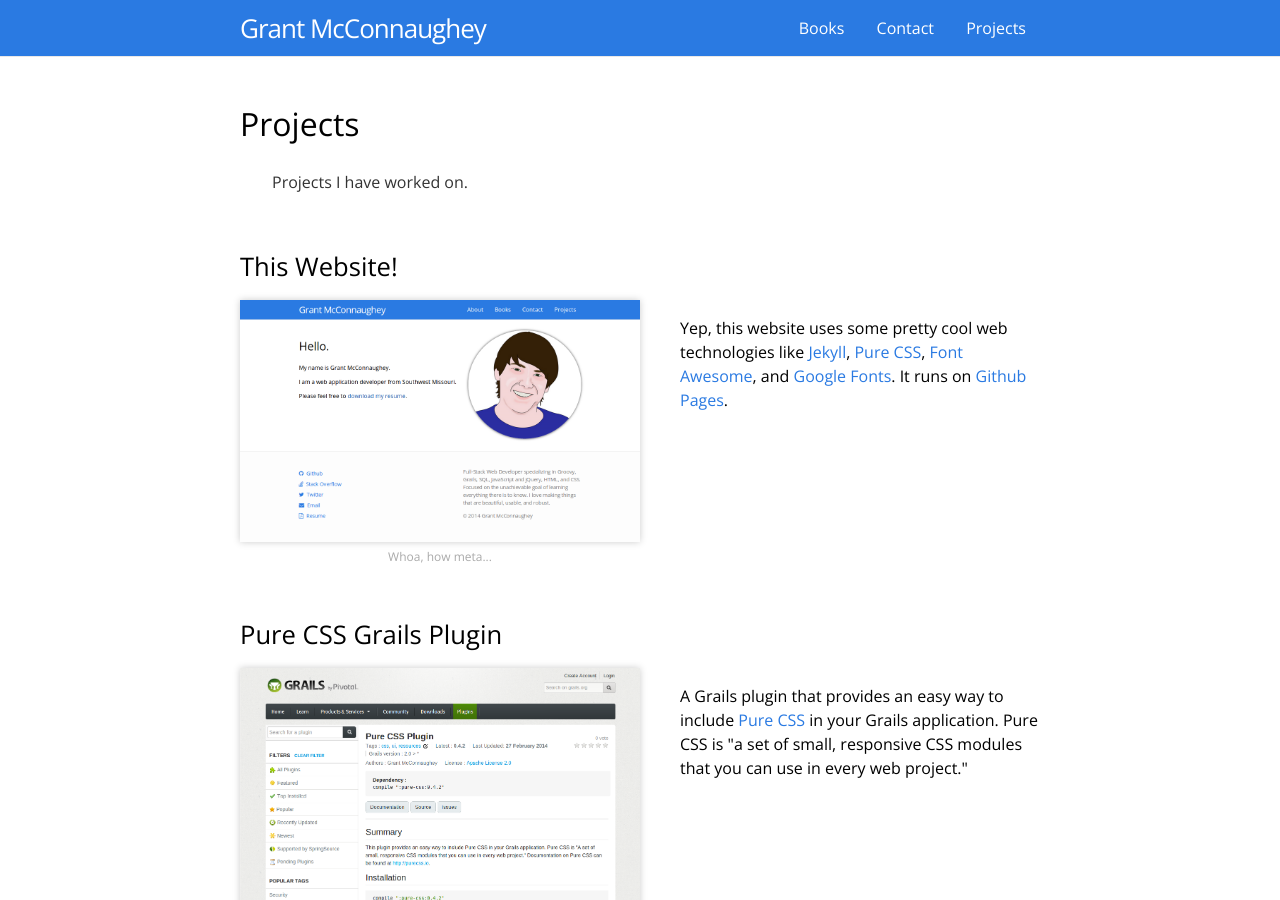
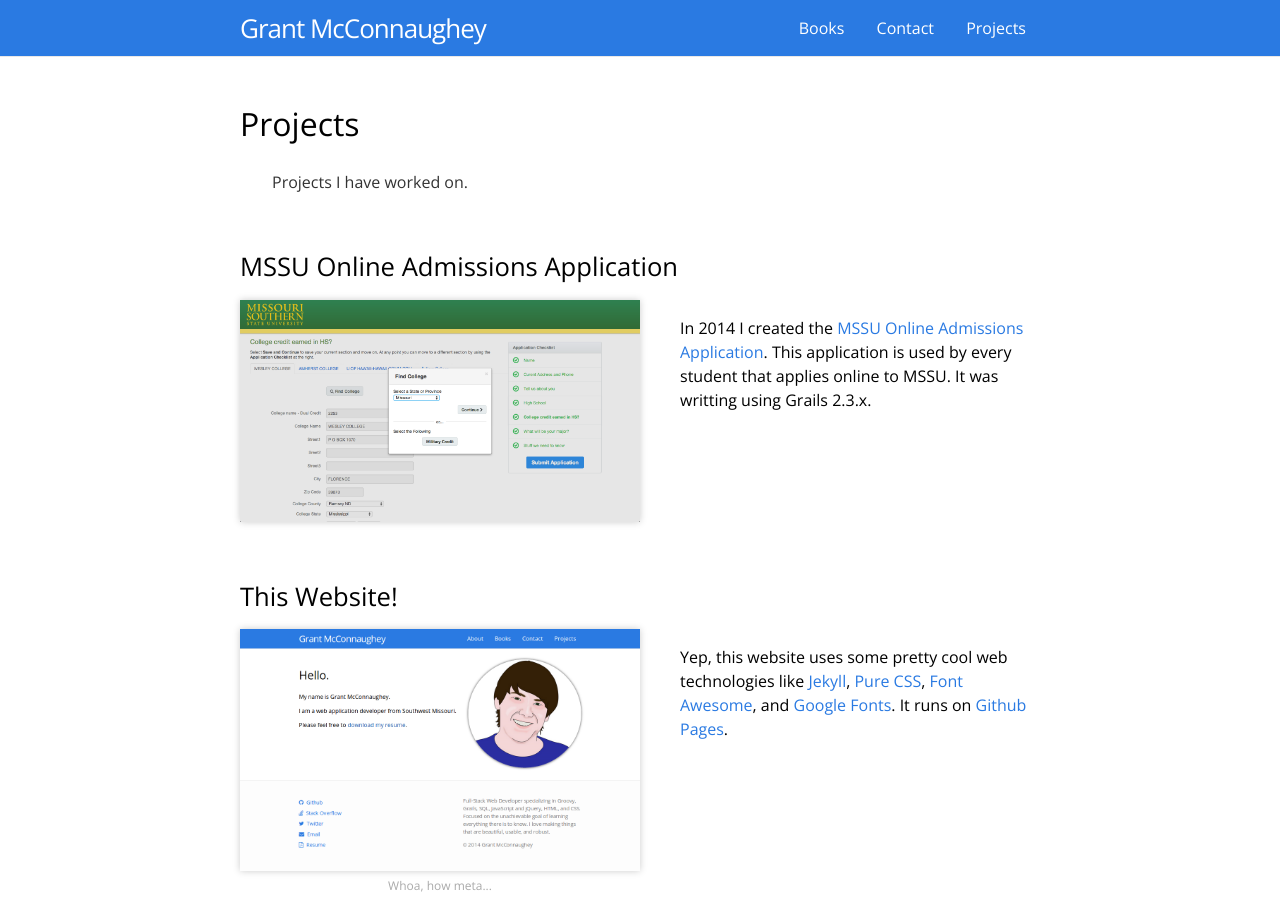
Before and after one commit to grantmcconnaughey/grantmcconnaughey.github.io, a Jekyll site: the page built from projects.html, in a window 1280 px wide and 900 px high. Built offline with Jekyll 4.4.1, drawn with Linux system fonts in a browser that asks for light colours; nearby versions of some CDN libraries.

Commit message:
Added MSSU Online Admissions Application to projects

```diff
--- a/projects.html
+++ b/projects.html
@@ -6,6 +6,20 @@
 <p class="subheading">Projects I have worked on.</p>
 
 <div>
+
+    <div class="project cf">
+        <h2>MSSU Online Admissions Application</h2>
+
+        <div class="project-image-container">
+            <a href="https://sungard05.mssu.edu:8443/apply/">
+                <img src="/images/admissions-college.png" />
+            </a>
+        </div>
+
+        <div class="project-description">
+            <p>In 2014 I created the <a href="https://sungard05.mssu.edu:8443/apply/">MSSU Online Admissions Application</a>. This application is used by every student that applies online to MSSU. It was writting using Grails 2.3.x.</p>
+        </div>
+    </div>
 
     <div class="project cf">
         <h2>This Website!</h2>
```
